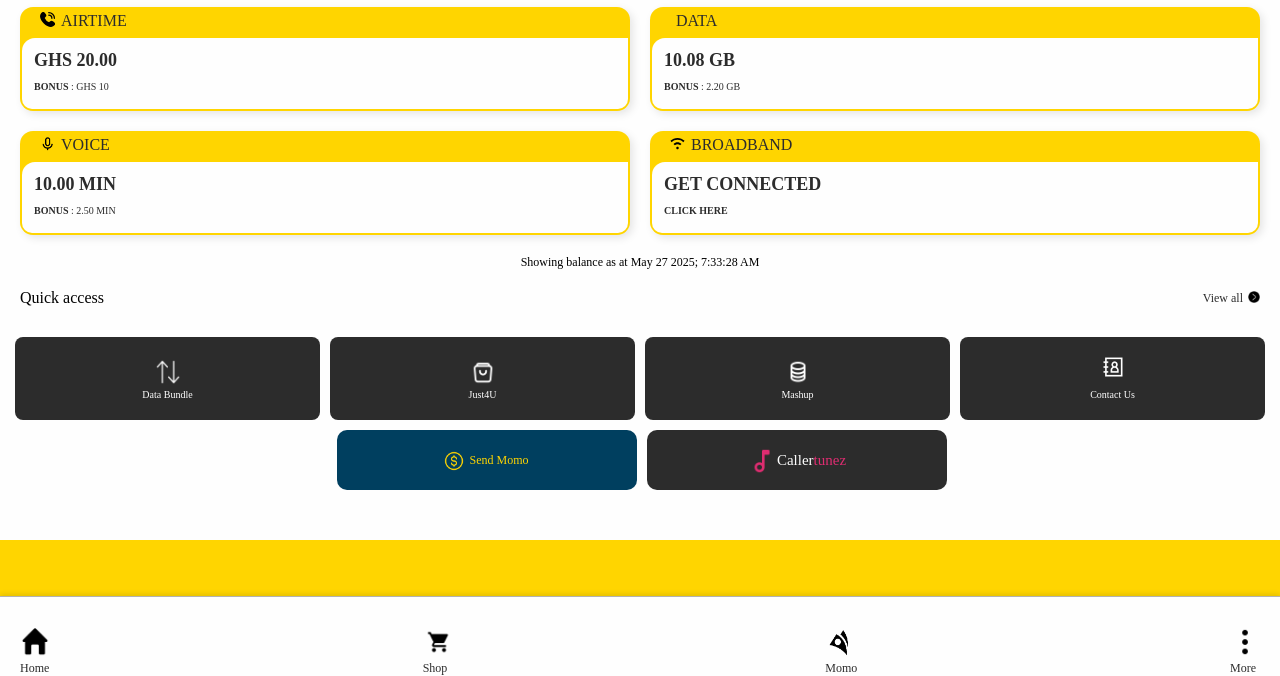
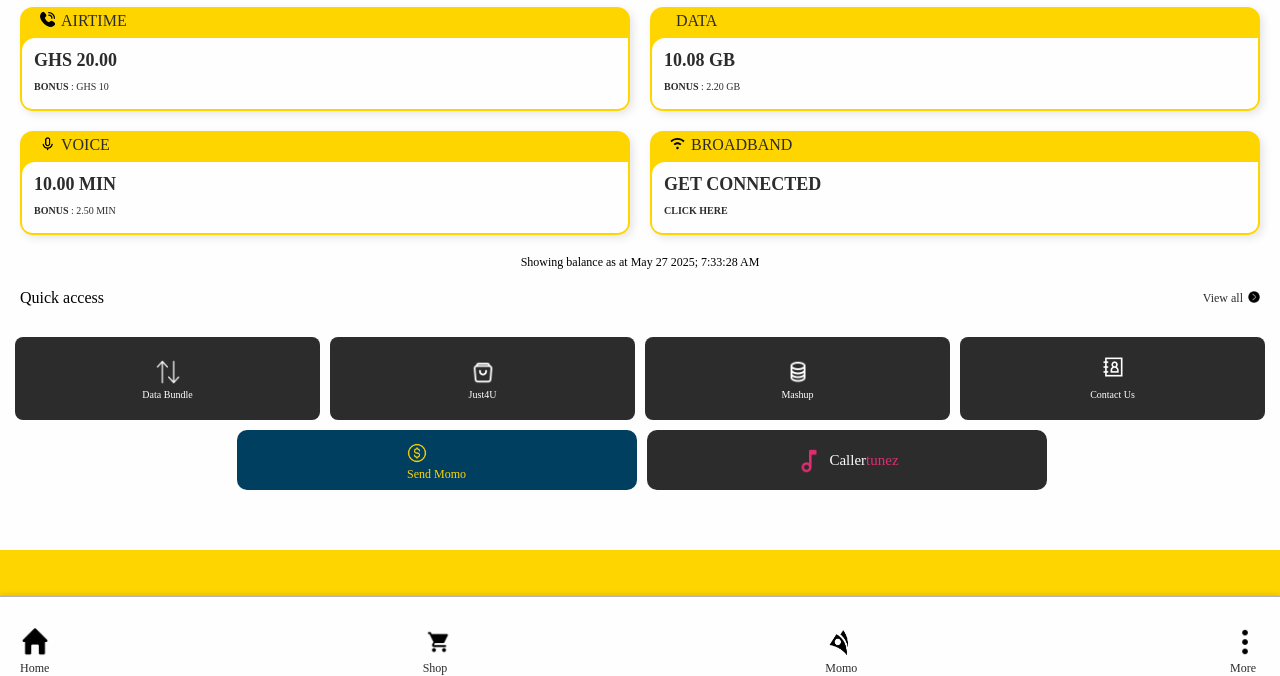
Before and after one commit to bigboyemma20/MyMTN-Clone, a plain HTML site: page index.html in a window 1280 px wide. Shown: the part 124-800 px from the top of the page. Drawn offline with Linux system fonts and the light colour scheme; a web font is replaced by a local one.

Commit message:
css update

```diff
--- a/css/momo-caller-tunez.css
+++ b/css/momo-caller-tunez.css
@@ -4,9 +4,9 @@
   flex-direction: row;
   justify-content: center;
   align-items: center;
-  padding-block-end: 50px;
+  padding-block-end: 60px;
   gap: 10px;
-  padding-inline: 20px 17px;
+  padding-inline: 10px 17px;
 }
 
 .mo-mo,
@@ -15,22 +15,24 @@
   flex-direction: row;
   justify-content: center;
   align-items: center;
-  background-color: var(--Blue);
   border-radius: 10px;
   font-size: 12px;
-  padding-inline: 50px;
+  /* padding-inline: 50px; */
   padding-block: 30px;
-  width: 300px;
-  height: 50px;
+  width: 100%;
+  max-width: 400px;
+  max-height: 50px;
+  gap: 5px;
 }
 
 .mo-mo {
+  background-color: var(--Blue);
   color: var(--Yellow);
-  display: flex;
-  flex-direction: row;
-  justify-content: center;
-  align-items: center;
-  gap: 5px;
+}
+
+.momo-caller-tunez a {
+  color: inherit;
+  text-decoration: none;
 }
 
 .caller-tunez {
--- a/index.html
+++ b/index.html
@@ -189,6 +189,7 @@
     </section>
 
     <section class="momo-caller-tunez">
+      <a href="">
         <div class="mo-mo">
           <div class="dollar">
             <img src="./images/dollar-minimalistic-svgrepo-com.png" alt="">
@@ -196,6 +197,7 @@
           <div class="mo-mo-text">
             Send Momo
           </div>
+      </a>
       </div>
 
       <div class="caller-tunez">
```
Lines whose indentation alone changed are shown as unchanged.
